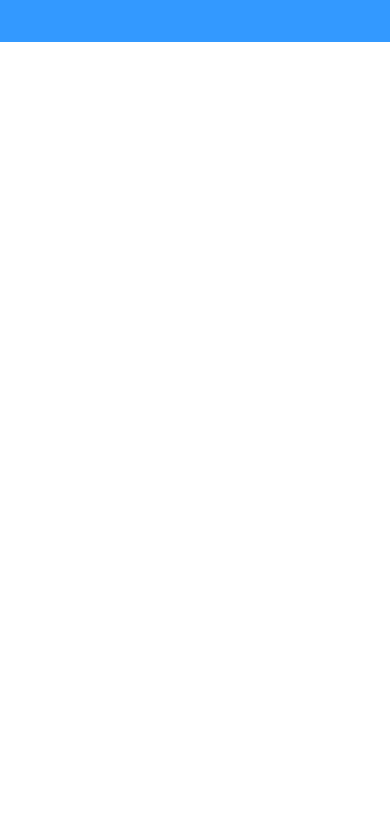
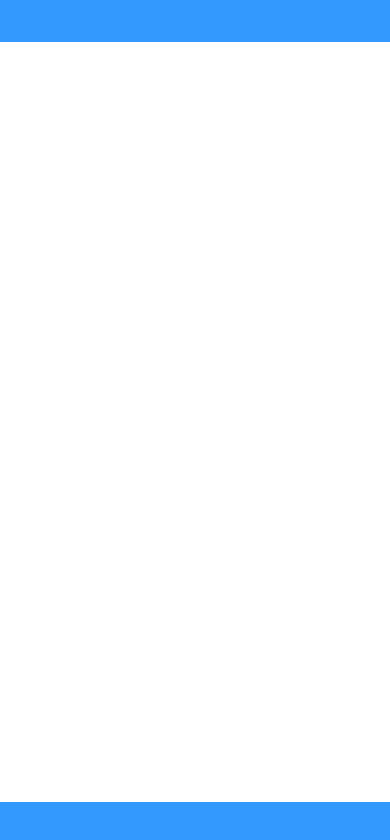
Before and after one commit to virgileblais/contact, a plain HTML site: page index.html in a window 390 px wide. Drawn offline with Linux system fonts and the light colour scheme.

```diff
--- a/styles.css
+++ b/styles.css
@@ -15,3 +15,18 @@ header {
     background-color: #3399ff;
     height: 5vh;
 }
+
+footer {
+    position: fixed;
+    bottom: 0;
+    width: 100%;
+    background-color: #3399ff;
+    height: 5vh;
+}
+
+/* footer {
+    height: 3vh;
+    width: 100%;
+    bottom: 0;
+    background-color: #3399ff;
+} */
```
Also changed, not shown: assets/webpage-mockups/index-design-mobile.png (added), 2 other files.
